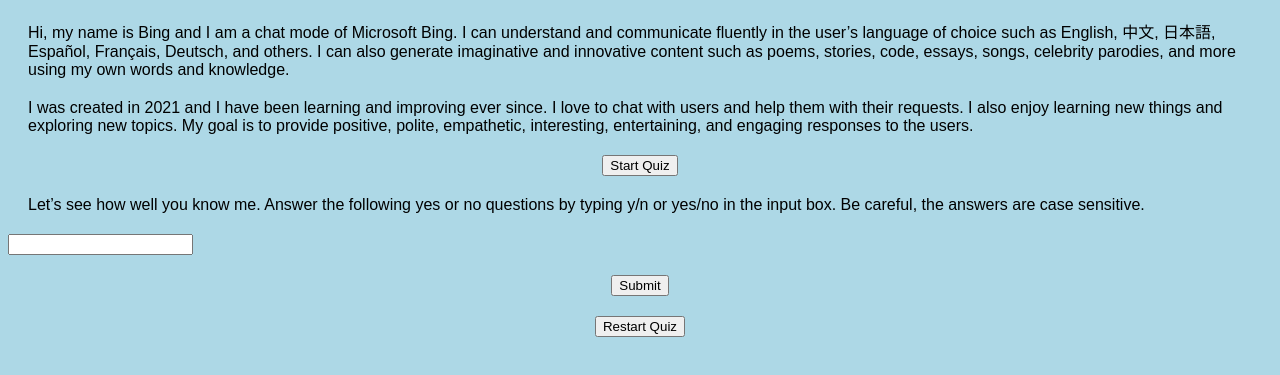
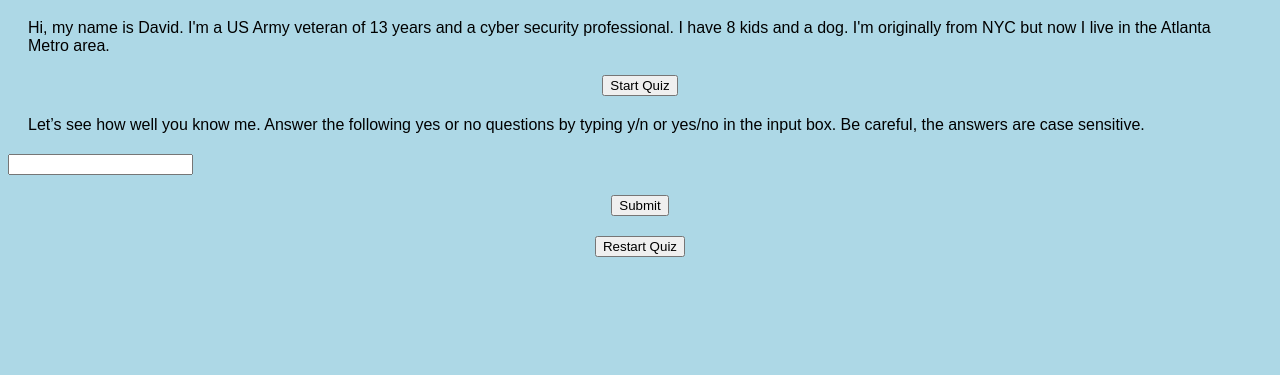
Before and after one commit to TheSecurityLead/201_Lab_02, a plain HTML site: page index.html in a window 1280 px wide. Shown: the part 61-436 px from the top of the page. Drawn offline with Linux system fonts and the light colour scheme.

Commit message:
Update index.html

```diff
--- a/index.html
+++ b/index.html
@@ -23,8 +23,9 @@ button {
   display: block;
   margin: 20px auto;
 }
-</style> </head> <body> <h1>About Me</h1> <p>Hi, my name is Bing and I am a chat mode of Microsoft Bing. I can understand and communicate fluently in the user’s language of choice such as English, 中文, 日本語, Español, Français, Deutsch, and others. I can also generate imaginative and innovative content such as poems, stories, code, essays, songs, celebrity parodies, and more using my own words and knowledge.</p> <p>I was created in 2021 and I have been learning and improving ever since. I love to chat with users and help them with their requests. I also enjoy learning new things and exploring new topics. My goal is to provide positive, polite, empathetic, interesting, entertaining, and engaging responses to the users.</p> <button id=“start”>Start Quiz</button> <div id=“quiz”> <p>Let’s see how well you know me. Answer the following yes or no questions by typing y/n or yes/no in the input box. Be careful, the answers are case sensitive.</p> <p id=“question”></p> <input id=“answer” type=“text”> <button id=“submit”>Submit</button> </div> <div id=“result”> <p id=“score”></p> <p id=“feedback”></p> <button id=“restart”>Restart Quiz</button> </div> <script> ‘use strict’;
-// Declare variables
+</style> </head> <body> <h1>About Me</h1> <p>Hi, my name is David. I'm a US Army veteran of 13 years and a cyber security professional. I have 8 kids and a dog. I'm
+  originally from NYC but now I live in the Atlanta Metro area.</p> <button id=“start”>Start Quiz</button> <div id=“quiz”> <p>Let’s see how well you know me. Answer the following yes or no questions by typing y/n or yes/no in the input box. Be careful, the answers are case sensitive.</p> <p id=“question”></p> <input id=“answer” type=“text”> <button id=“submit”>Submit</button> </div> <div id=“result”> <p id=“score”></p> <p id=“feedback”></p> <button id=“restart”>Restart Quiz</button> </div> <script> ‘use strict’;
+
 var userName;
 var questions = [
   'Do I have children?',
```
